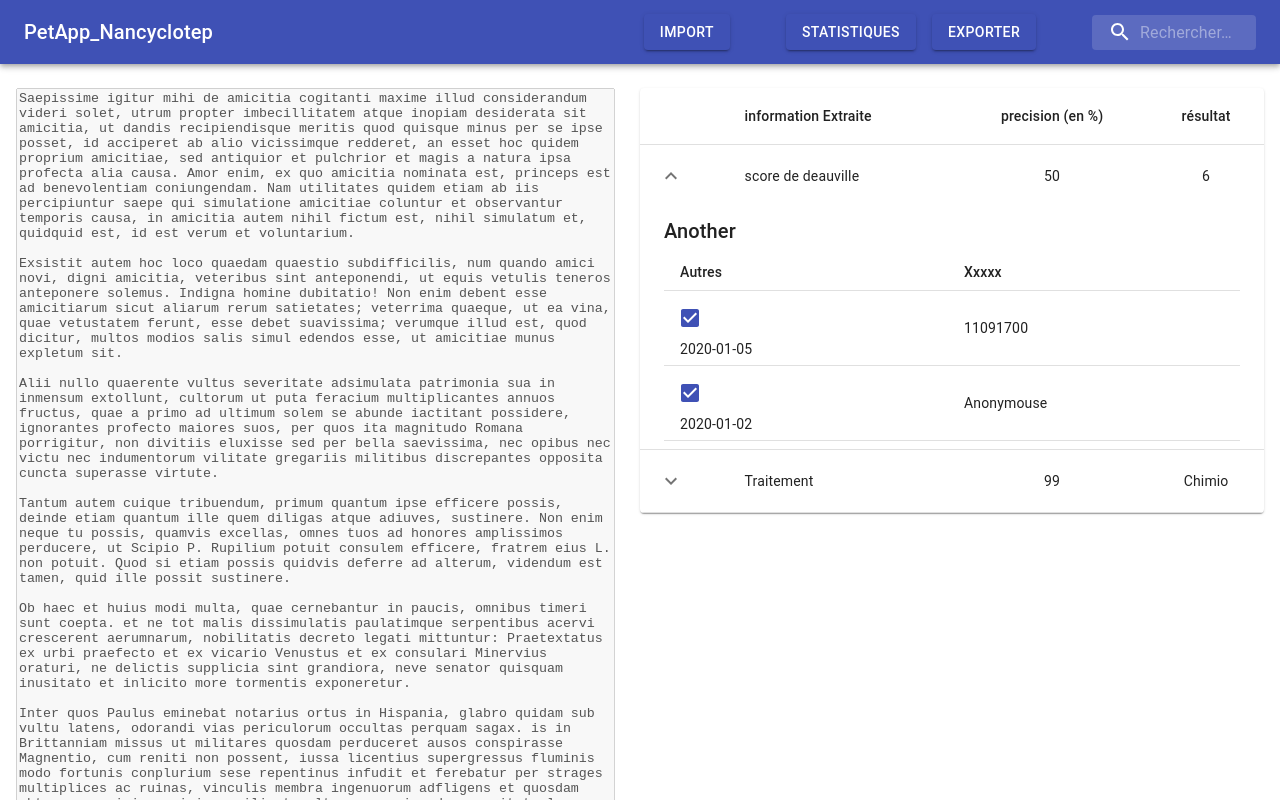
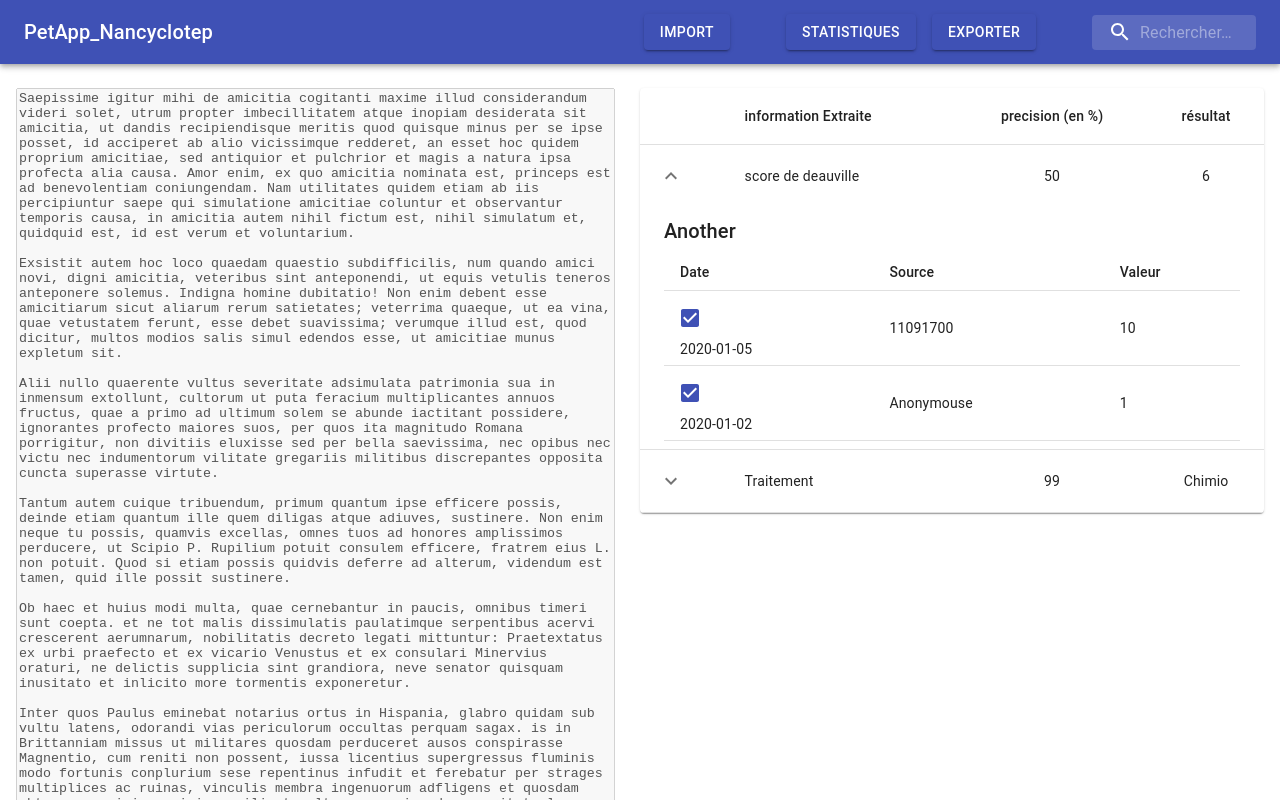
Before and after one commit to PierreEpron/pet, a React (Create React App) app in the folder platform/frontend/: page /pages2 in a window 1280 px wide. Both pictures are taken after a click on the button 671 px from the left and 176 px from the top of the page. Shown: the top 800 px of the page. Built offline with nearby package versions, Linux system fonts and the light colour scheme.

Commit message:
change columns collabs

```diff
--- a/platform/frontend/src/pages/Pages2.js
+++ b/platform/frontend/src/pages/Pages2.js
@@ -62,8 +62,8 @@ function createData(info, precision, résultat) {
     precision,
     résultat,
     Another: [
-      { autres: '2020-01-05', customerId: '11091700'},
-      { autres: '2020-01-02', customerId: 'Anonymouse'},
+      { Date: '2020-01-05', Source: '11091700', Valeur: 10},
+      { Date: '2020-01-02', Source: 'Anonymouse', Valeur: 1},
     ],
   };
 }
@@ -102,19 +102,22 @@ function Row(props) {
               <Table size="small" aria-label="purchases">
                 <TableHead>
                   <TableRow>
-                    <TableCell >Autres</TableCell>
-                    <TableCell>Xxxxx</TableCell>
+                    <TableCell >Date</TableCell>
+                    <TableCell>Source</TableCell>
+                    <TableCell>Valeur</TableCell>
                   </TableRow>
                 </TableHead>
                 <TableBody>
                   {row.Another.map((historyRow) => (
-                    <TableRow key={historyRow.autres}>
+                    <TableRow key={historyRow.Date}>
                       <TableCell component="th" scope="row">
                         <BoxCheck/>
-                        {historyRow.autres}
+                        {historyRow.Date}
                       </TableCell>
                       <TableCell>
-                        {historyRow.customerId}</TableCell>
+                        {historyRow.Source}</TableCell>
+                      <TableCell>
+                        {historyRow.Valeur}</TableCell>
                     </TableRow>
                   ))}
                 </TableBody>
@@ -133,8 +136,9 @@ Row.propTypes = {
     résultat: PropTypes.string.isRequired,
     history: PropTypes.arrayOf(
       PropTypes.shape({
-        customerId: PropTypes.string.isRequired,
-        autres: PropTypes.string.isRequired,
+        Source: PropTypes.string.isRequired,
+        Date: PropTypes.string.isRequired,
+        Valeur: PropTypes.number.isRequired,
       }),
     ).isRequired,
     info: PropTypes.string.isRequired,
```
